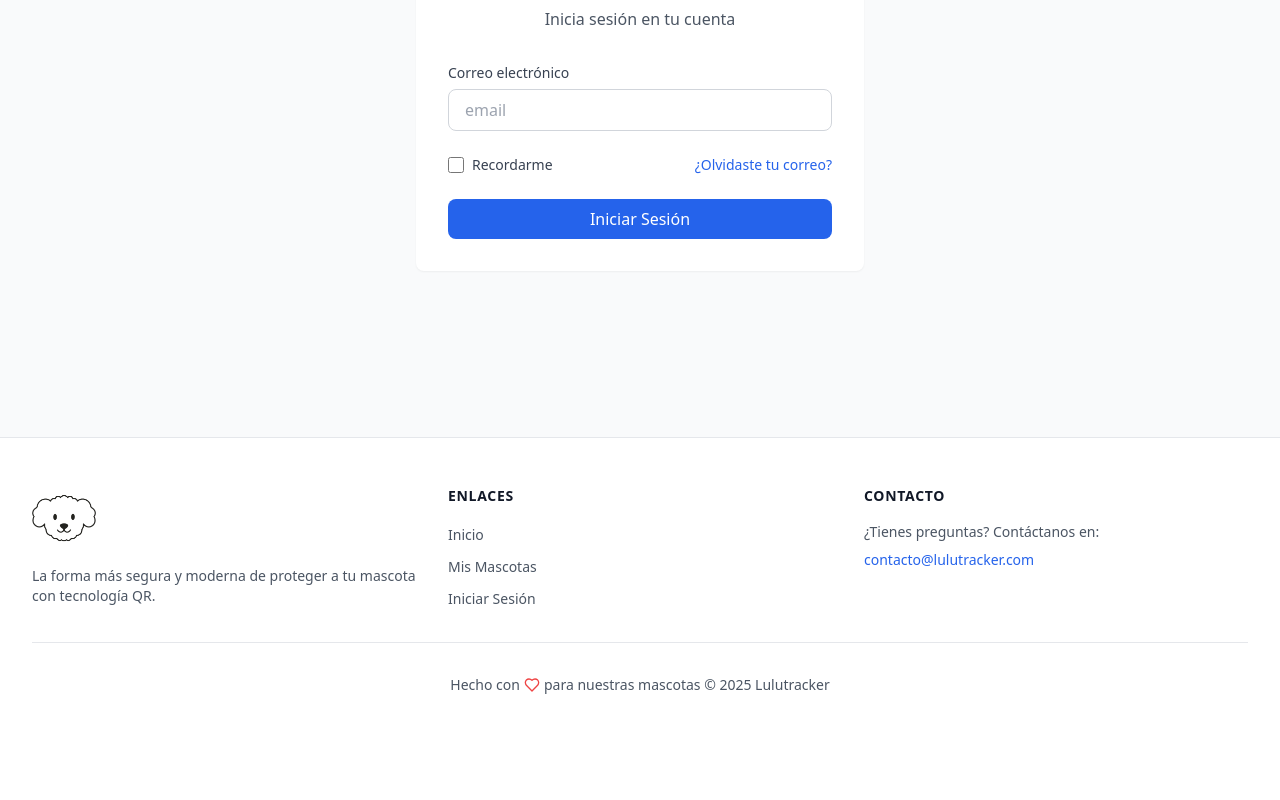
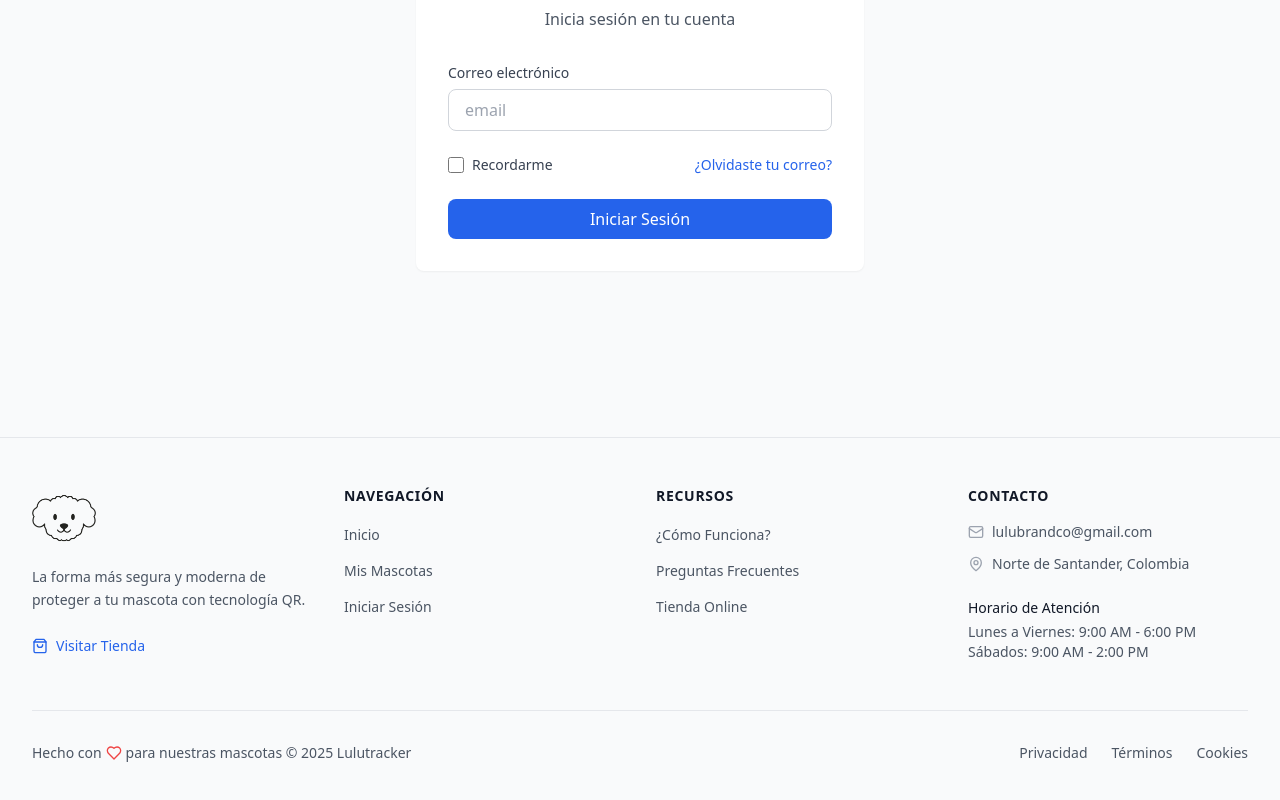
Before and after one commit to Million1701/Lulutracker, a React (Vite) app: page /login in a window 1280 px wide. Shown: the part 364-1164 px from the top of the page. Before the commit the page ends 1107 px from the top, so only its background shows below. Built offline with nearby package versions, Linux system fonts and the light colour scheme; no server answers.

Commit message:
Cambios en el footer, en el petform y el home

```diff
--- a/src/components/Footer.tsx
+++ b/src/components/Footer.tsx
@@ -1,29 +1,43 @@
+import { Heart, Mail, ShoppingBag, MapPin } from 'lucide-react';
+import { Link } from 'react-router-dom';
 import logoLulu from '../assets/logo-lulu.png';
-import { Heart } from 'lucide-react';
-import { Link } from 'react-router-dom';
 
 const Footer = () => {
   const currentYear = new Date().getFullYear();
 
   return (
-    <footer className="border-t border-gray-200 bg-white">
+    <footer className="border-t border-gray-200 bg-gray-50">
+      {/* Main Footer Content */}
       <div className="mx-auto max-w-7xl px-4 py-12 sm:px-6 lg:px-8">
-        <div className="grid grid-cols-1 gap-8 md:grid-cols-3">
-          <div>
+        <div className="grid grid-cols-1 gap-8 sm:grid-cols-2 lg:grid-cols-4">
+          {/* Company Info */}
+          <div className="lg:col-span-1">
             <Link to="/" className="flex items-center space-x-2">
-              <img src={logoLulu} alt="Lulu" className="w-16 h-16 invert" />
+              <img src={logoLulu} alt="Lulu" className="h-16 w-16 invert" />
             </Link>
-            <p className="mt-4 text-sm text-gray-600">
+            <p className="mt-4 text-sm leading-relaxed text-gray-600">
               La forma más segura y moderna de proteger a tu mascota con
               tecnología QR.
             </p>
+            <div className="mt-6">
+              <a
+                href="https://lulutracker.myshopify.com/"
+                target="_blank"
+                rel="noopener noreferrer"
+                className="inline-flex items-center gap-2 text-sm font-medium text-blue-600 transition-colors hover:text-blue-700"
+              >
+                <ShoppingBag className="h-4 w-4" />
+                Visitar Tienda
+              </a>
+            </div>
           </div>
 
+          {/* Quick Links */}
           <div>
             <h3 className="mb-4 text-sm font-semibold uppercase tracking-wider text-gray-900">
-              Enlaces
+              Navegación
             </h3>
-            <ul className="space-y-2">
+            <ul className="space-y-3">
               <li>
                 <Link
                   to="/"
@@ -51,24 +65,105 @@ const Footer = () => {
             </ul>
           </div>
 
+          {/* Resources */}
+          <div>
+            <h3 className="mb-4 text-sm font-semibold uppercase tracking-wider text-gray-900">
+              Recursos
+            </h3>
+            <ul className="space-y-3">
+              <li>
+                <Link
+                  to="/como-funciona"
+                  className="text-sm text-gray-600 transition-colors hover:text-blue-600"
+                >
+                  ¿Cómo Funciona?
+                </Link>
+              </li>
+              <li>
+                <Link
+                  to="/preguntas-frecuentes"
+                  className="text-sm text-gray-600 transition-colors hover:text-blue-600"
+                >
+                  Preguntas Frecuentes
+                </Link>
+              </li>
+              <li>
+                <a
+                  href="https://lulutracker.myshopify.com/"
+                  target="_blank"
+                  rel="noopener noreferrer"
+                  className="text-sm text-gray-600 transition-colors hover:text-blue-600"
+                >
+                  Tienda Online
+                </a>
+              </li>
+            </ul>
+          </div>
+
+          {/* Contact */}
           <div>
             <h3 className="mb-4 text-sm font-semibold uppercase tracking-wider text-gray-900">
               Contacto
             </h3>
-            <p className="text-sm text-gray-600">
-              ¿Tienes preguntas? Contáctanos en:
-            </p>
-            <p className="mt-2 text-sm font-medium text-blue-600">
-              contacto@lulutracker.com
-            </p>
+            <ul className="space-y-3">
+              <li className="flex items-start gap-2">
+                <Mail className="mt-0.5 h-4 w-4 flex-shrink-0 text-gray-400" />
+                <a
+                  href="mailto:lulubrandco@gmail.com"
+                  className="text-sm text-gray-600 transition-colors hover:text-blue-600"
+                >
+                  lulubrandco@gmail.com
+                </a>
+              </li>
+              <li className="flex items-start gap-2">
+                <MapPin className="mt-0.5 h-4 w-4 flex-shrink-0 text-gray-400" />
+                <span className="text-sm text-gray-600">
+                  Norte de Santander, Colombia
+                </span>
+              </li>
+            </ul>
+            <div className="mt-6">
+              <p className="text-sm font-medium text-gray-900">
+                Horario de Atención
+              </p>
+              <p className="mt-1 text-sm text-gray-600">
+                Lunes a Viernes: 9:00 AM - 6:00 PM
+              </p>
+              <p className="text-sm text-gray-600">
+                Sábados: 9:00 AM - 2:00 PM
+              </p>
+            </div>
           </div>
         </div>
 
-        <div className="mt-8 border-t border-gray-200 pt-8">
-          <p className="flex items-center justify-center text-sm text-gray-600">
-            Hecho con <Heart className="mx-1 h-4 w-4 text-red-500" /> para
-            nuestras mascotas © {currentYear} Lulutracker
-          </p>
+        {/* Bottom Bar */}
+        <div className="mt-12 border-t border-gray-200 pt-8">
+          <div className="flex flex-col items-center justify-between gap-4 sm:flex-row">
+            <p className="flex items-center text-sm text-gray-600">
+              Hecho con <Heart className="mx-1 h-4 w-4 text-red-500" /> para
+              nuestras mascotas © {currentYear} Lulutracker
+            </p>
+            <div className="flex flex-wrap justify-center gap-4 sm:gap-6">
+              <Link
+                to="/privacidad"
+                className="text-sm text-gray-600 transition-colors hover:text-blue-600"
+              >
+                Privacidad
+              </Link>
+              <Link
+                to="/terminos"
+                className="text-sm text-gray-600 transition-colors hover:text-blue-600"
+              >
+                Términos
+              </Link>
+              <Link
+                to="/cookies"
+                className="text-sm text-gray-600 transition-colors hover:text-blue-600"
+              >
+                Cookies
+              </Link>
+            </div>
+          </div>
         </div>
       </div>
     </footer>
--- a/src/components/PetForm.tsx
+++ b/src/components/PetForm.tsx
@@ -6,7 +6,6 @@ import { Upload, X, Plus, Trash2, AlertCircle } from 'lucide-react';
 import { petService } from '../services/petService';
 import { supabase } from '../lib/supabase';
 import { useNavigate } from 'react-router-dom';
-import { PetSpecies } from '../types';
 import MultiPhotoUploader from './MultiPhotoUploader';
 
 // Tipos e Interfaces
@@ -576,8 +575,8 @@ const PetForm: React.FC<PetFormProps> = ({
   ];
 
   return (
-    <div className="max-w-2xl mx-auto w-full h-full sm:h-fit sm:max-h-[800px] overflow-auto">
-      <Card className="p-4 sm:p-8 rounded-none sm:rounded-lg pb-24 sm:pb-8">
+    <div className="max-w-2xl mx-auto w-full h-full sm:h-fit sm:max-h-[800px] overflow-auto my-8">
+      <Card className="p-4 sm:p-8 rounded-none sm:rounded-lg pb-24 sm:pb-8 sm:bg-white">
         <h2 className="text-3xl font-bold text-gray-900 mb-2">
           {isEditMode ? 'Editar mascota' : 'Registra tu mascota'}
         </h2>
```
Also changed, not shown: src/pages/Home.tsx (+0 -103 lines).
